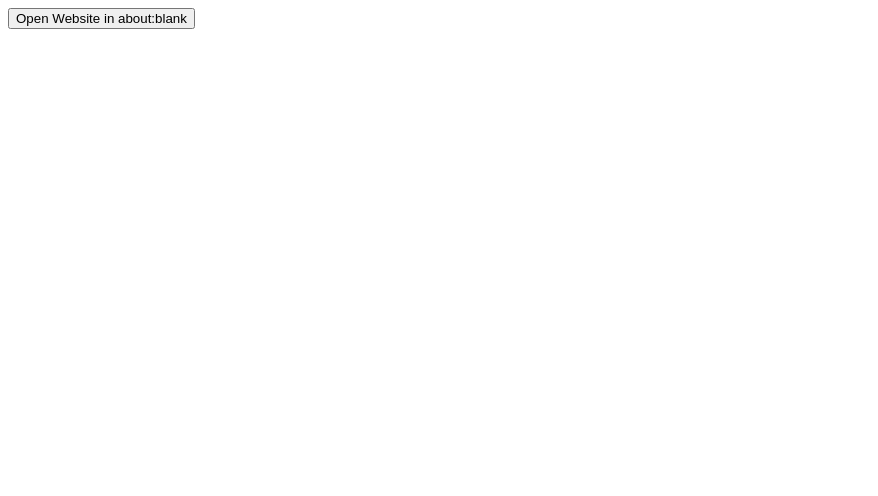
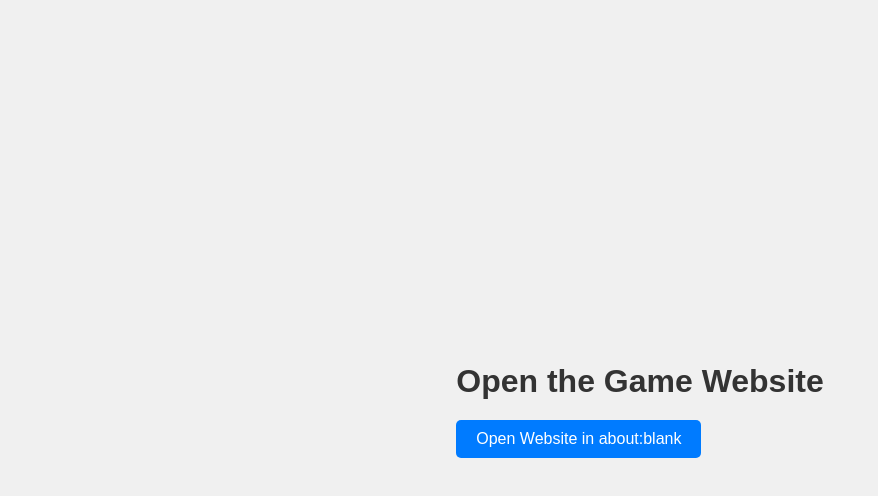
Before and after one commit to SMRmre/unblocked, a plain HTML site: page index.html in a window 1280 px wide. Shown: the whole page, without its empty margins (0-878 px from the left). Drawn offline with Linux system fonts and the light colour scheme.

Commit message:
Update index.html

```diff
--- a/index.html
+++ b/index.html
@@ -4,16 +4,44 @@
     <meta charset="UTF-8">
     <meta name="viewport" content="width=device-width, initial-scale=1.0">
     <title>Games</title>
+    <style>
+        body {
+            display: flex;
+            justify-content: center;
+            align-items: center;
+            height: 100vh;
+            margin: 0;
+            background-color: #f0f0f0;
+            font-family: Arial, sans-serif;
+        }
+
+        button {
+            padding: 10px 20px;
+            font-size: 16px;
+            color: white;
+            background-color: #007bff;
+            border: none;
+            border-radius: 5px;
+            cursor: pointer;
+            transition: background-color 0.3s;
+        }
+
+        button:hover {
+            background-color: #0056b3;
+        }
+
+        h1 {
+            margin-bottom: 20px;
+            color: #333;
+        }
+    </style>
     <script>
         function openWebsiteInBlank() {
-            // Create a new about:blank page
             const newWindow = window.open('', '_blank', 'width=800,height=600');
 
-            // Ensure the new window is successfully opened
             if (newWindow) {
-                const websiteURL = 'https://e-web.pages.dev'; // URL to the site you want to load
+                const websiteURL = 'https://e-web.pages.dev'; // Website to load
 
-                // Write the iframe into the new page
                 newWindow.document.write(`
                     <html>
                     <head>
@@ -36,6 +64,9 @@
     </script>
 </head>
 <body>
-    <button onclick="openWebsiteInBlank()">Open Website in about:blank</button>
+    <div>
+        <h1>Open the Game Website</h1>
+        <button onclick="openWebsiteInBlank()">Open Website in about:blank</button>
+    </div>
 </body>
 </html>
```
